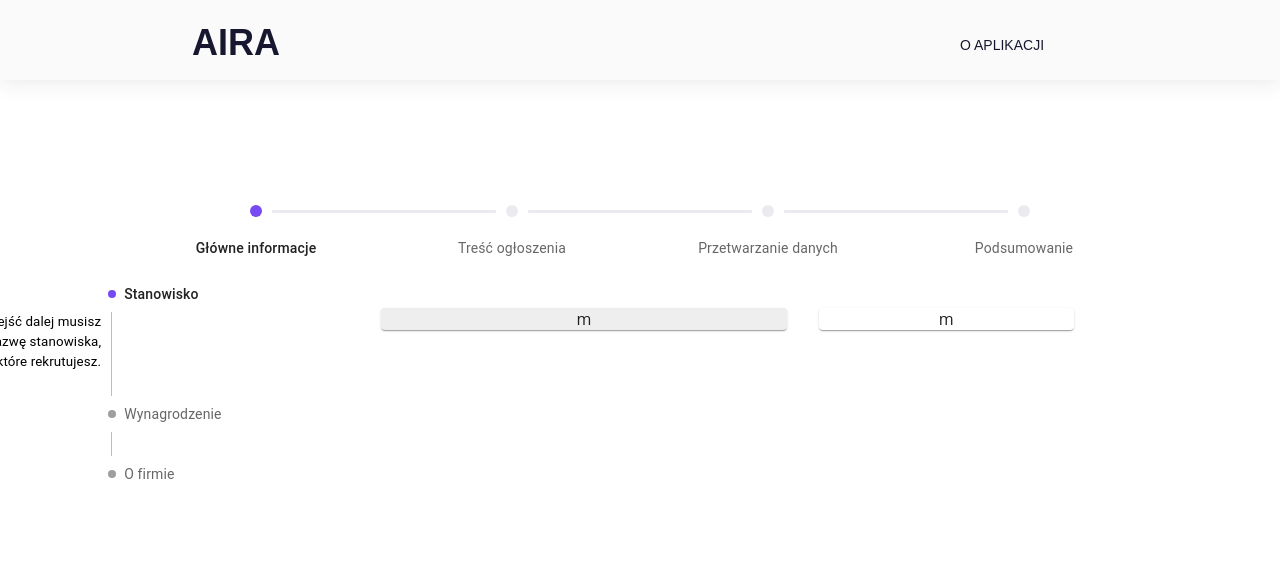
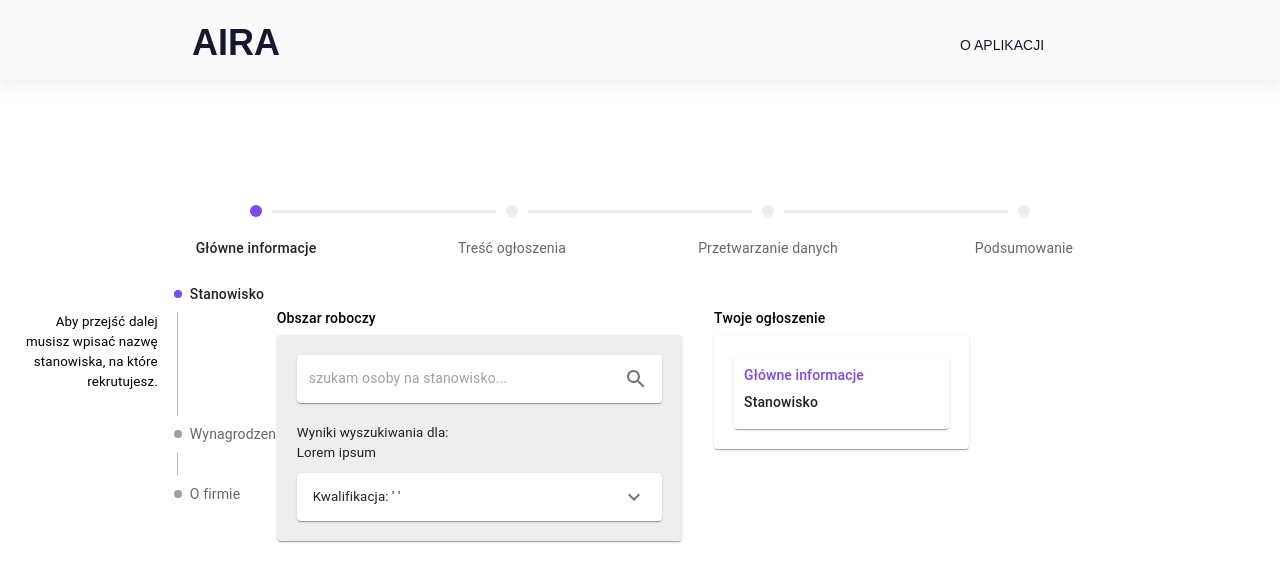
Before and after one commit to gosia-barlik/WIDMO-prototyp, a React (Create React App) app: page /creator in a window 1280 px wide. Shown: the top 582 px of the page. Built offline with nearby package versions, Linux system fonts and the light colour scheme.

Commit message:
Creator step 1 in progress

```diff
--- a/src/components/Creator/Creator.jsx
+++ b/src/components/Creator/Creator.jsx
@@ -1,7 +1,7 @@
 import React from "react";
 import StepperHorizontal from "./common/Stepper-horizontal.jsx";
+import Step1MainInfo from "./Step1-Main-Info/Step1-Main-Info.jsx";
 import "./Creator.css";
-import Step1MainInfo from "./Step1-Main-Info/Step1-Main-Info.jsx";
 
 export default function Creator() {
   return (
--- /dev/null
+++ b/src/components/Creator/Step1-Main-Info/Job-offer.jsx
@@ -0,0 +1,16 @@
+import React from "react";
+import Paper from "@mui/material/Paper";
+import Typography from "@mui/material/Typography";
+
+export default function JobOffer() {
+  return (
+    <Paper sx={{ p: "10px ", display: "flex", flexDirection:'column', alignItems: "left" }}>
+      <Typography variant='subtitle2' gutterBottom component='div' style={{color: '#784af4' }}>
+        Główne informacje
+      </Typography>
+      <Typography variant='subtitle2' gutterBottom component='div' style={{ }}>
+       Stanowisko
+      </Typography>
+    </Paper>
+  );
+}
--- a/src/components/Creator/Step1-Main-Info/Step1-Main-Info.css
+++ b/src/components/Creator/Step1-Main-Info/Step1-Main-Info.css
@@ -1,3 +1,12 @@
 .form-container {
     background-color:rgba(238, 238, 238, 1) !important ;
+    padding: 20px
 }
+.job-position-search-results-wrapper {
+    background-color:rgba(238, 238, 238, 1) !important ;
+}
+
+.job-offer-container {
+    margin-right: 150px;
+    padding: 20px
+}
--- a/src/components/Creator/Step1-Main-Info/Step1-Main-Info.jsx
+++ b/src/components/Creator/Step1-Main-Info/Step1-Main-Info.jsx
@@ -1,20 +1,33 @@
 import React from "react";
-import StepperVertical from "../common/Stepper-vertical.jsx";
 import Grid from "@mui/material/Grid";
 import Paper from '@mui/material/Paper';
+import Typography from "@mui/material/Typography";
+import StepperVertical from "../common/Stepper-vertical.jsx";
+import SearchBar from "./form/Job-Position-Search-Bar";
+import SearchResults from "./form/Job-Position-Search-Results";
+import JobOffer from "./Job-offer.jsx";
 import "./Step1-Main-Info.css";
 
 export default function Step1MainInfo() {
   return (
     <Grid container spacing={4}>
       <StepperVertical />
-      <Grid item xs={4}>
-        <Paper className='form-container' style={{ marginTop: "50px" }}>
-          m
+      <Grid item xs={4} style={{marginTop:'50px', textAlign: 'left'}}>
+      <Typography variant='subtitle2' gutterBottom component='div'>
+        Obszar roboczy
+      </Typography>
+        <Paper className='form-container'>
+         <SearchBar />
+         <SearchResults />
         </Paper>
       </Grid>
-      <Grid item xs={4}>
-        <Paper style={{ marginTop: "50px", marginRight: "150px" }}>m</Paper>
+      <Grid item xs={4} style={{marginTop:'50px', textAlign: 'left'}}>
+      <Typography variant='subtitle2' gutterBottom component='div'>
+        Twoje ogłoszenie
+      </Typography>
+        <Paper className='job-offer-container' >
+          <JobOffer/>
+        </Paper>
       </Grid>
     </Grid>
   );
--- /dev/null
+++ b/src/components/Creator/Step1-Main-Info/form/Job-Position-Search-Bar.jsx
@@ -0,0 +1,25 @@
+import * as React from 'react';
+import Paper from '@mui/material/Paper';
+import InputBase from '@mui/material/InputBase';
+import IconButton from '@mui/material/IconButton';
+import SearchIcon from '@material-ui/icons/Search';
+
+
+export default function SearchBar() {
+  return (
+    <Paper
+      component="form"
+      sx={{ p: '2px 4px', display: 'flex', alignItems: 'center' }}
+    >
+      <InputBase
+        sx={{ ml: 1, flex: 1 }}
+        placeholder="szukam osoby na stanowisko..."
+        inputProps={{ 'aria-label': 'search google maps' }}
+        style={{fontSize: '14px'}}
+      />
+      <IconButton type="submit" sx={{ p: '10px' }} aria-label="search">
+        <SearchIcon />
+      </IconButton>
+    </Paper>
+  );
+}
--- /dev/null
+++ b/src/components/Creator/Step1-Main-Info/form/Job-Position-Search-Results.jsx
@@ -0,0 +1,31 @@
+import React from "react";
+import Paper from "@mui/material/Paper";
+import Typography from "@mui/material/Typography";
+import Accordion from '@mui/material/Accordion';
+import AccordionSummary from '@mui/material/AccordionSummary';
+import AccordionDetails from '@mui/material/AccordionDetails';
+import ExpandMoreIcon from '@material-ui/icons/ExpandMore';
+
+export default function SearchResults() {
+  return (
+    <Paper className='job-position-search-results-wrapper'elevation={0} style={{marginTop: '20px'}}>
+      <Typography>Wyniki wyszukiwania dla: </Typography>
+      <Typography>Lorem ipsum</Typography>
+      <Accordion style={{marginTop:'10px'}}>
+        <AccordionSummary
+          expandIcon={<ExpandMoreIcon />}
+          aria-controls="panel1a-content"
+          id="panel1a-header"
+        >
+          <Typography>Kwalifikacja: ' '</Typography>
+        </AccordionSummary>
+        <AccordionDetails>
+          <Typography>
+            Lorem ipsum dolor sit amet, consectetur adipiscing elit. Suspendisse
+            malesuada lacus ex, sit amet blandit leo lobortis eget.
+          </Typography>
+        </AccordionDetails>
+      </Accordion>
+    </Paper>
+  );
+}
--- /dev/null
+++ b/src/components/Creator/common/Stepper-horizontal.css
@@ -0,0 +1,8 @@
+.stepper-horizontal-container {
+    margin-top: 200px;
+    margin-left: 10%;
+}
+
+.stepper-horizontal-container .horizontal-stepper-navlink {
+    text-decoration: none
+}
--- a/src/components/Creator/common/Stepper-horizontal.jsx
+++ b/src/components/Creator/common/Stepper-horizontal.jsx
@@ -7,7 +7,8 @@ import Step from '@mui/material/Step';
 import StepLabel from '@mui/material/StepLabel';
 import Check from '@material-ui/icons/Check';
 import StepConnector, { stepConnectorClasses } from '@mui/material/StepConnector';
-import './Stepper.css'
+import { NavLink } from "react-router-dom";
+import './Stepper-horizontal.css'
 
 
 const QontoConnector = styled(StepConnector)(({ theme }) => ({
@@ -83,15 +84,15 @@ QontoStepIcon.propTypes = {
 };
 
 
-const steps = ['Główne informacje', 'Treść ogłoszenia', 'Przetwarzanie danych', 'Podsumowanie'];
+const steps = [{name:'Główne informacje', navlink:'/creator/maininfo'}, {name:'Treść ogłoszenia',  navlink:'/creator'}, {name:'Przetwarzanie danych',  navlink:'/creator'}, {name:'Podsumowanie',  navlink:'/creator'}];
 
 export default function StepperHorizontal() {
   return (
     <Stack sx={{ width: '80%' }} spacing={4} className="stepper-horizontal-container">
       <Stepper alternativeLabel activeStep={0} connector={<QontoConnector />}>
         {steps.map((label) => (
-          <Step key={label}>
-            <StepLabel StepIconComponent={QontoStepIcon}>{label}</StepLabel>
+          <Step key={label.name}>
+            <NavLink to={label.navlink} className='horizontal-stepper-navlink'><StepLabel StepIconComponent={QontoStepIcon}>{label.name}</StepLabel></NavLink>
           </Step>
         ))}
       </Stepper>
--- a/src/components/Creator/common/Stepper-vertical.css
+++ b/src/components/Creator/common/Stepper-vertical.css
@@ -2,7 +2,8 @@
 
 .stepper-vertical-container {
     margin-top: 50px;
-    margin-left: 10%;
+    margin-left: 5%;
+    padding-left:10%;
     max-width: 250px !important;
 }
 
@@ -19,6 +20,15 @@
 }
 .css-1u4zpwo-MuiSvgIcon-root-MuiStepIcon-root.Mui-completed {
     color: #784af4 !important;
+ }
+
+ .css-9tmuzo-MuiStepper-root {
+    max-width: 80px
+ }
+
+ .css-1rw7nzj-MuiCollapse-root-MuiStepContent-transition {
+     width: 180px;
+     margin-left: 20px
  }
 
 .css-ahj2mt-MuiTypography-root {
--- a/src/components/Creator/common/Stepper.css
+++ /dev/null
@@ -1,4 +0,0 @@
-.stepper-horizontal-container {
-    margin-top: 200px;
-    margin-left: 10%;
-}
```
